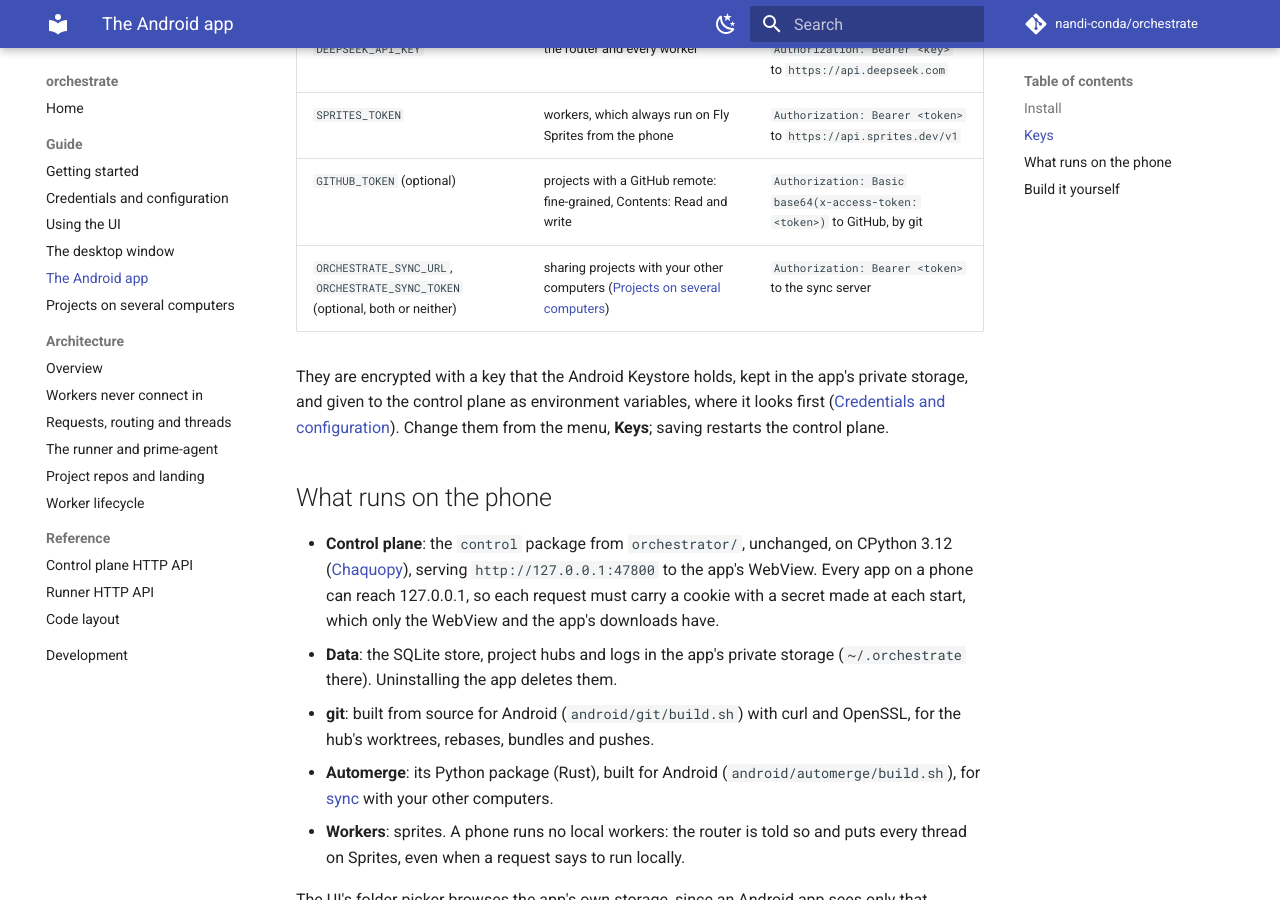
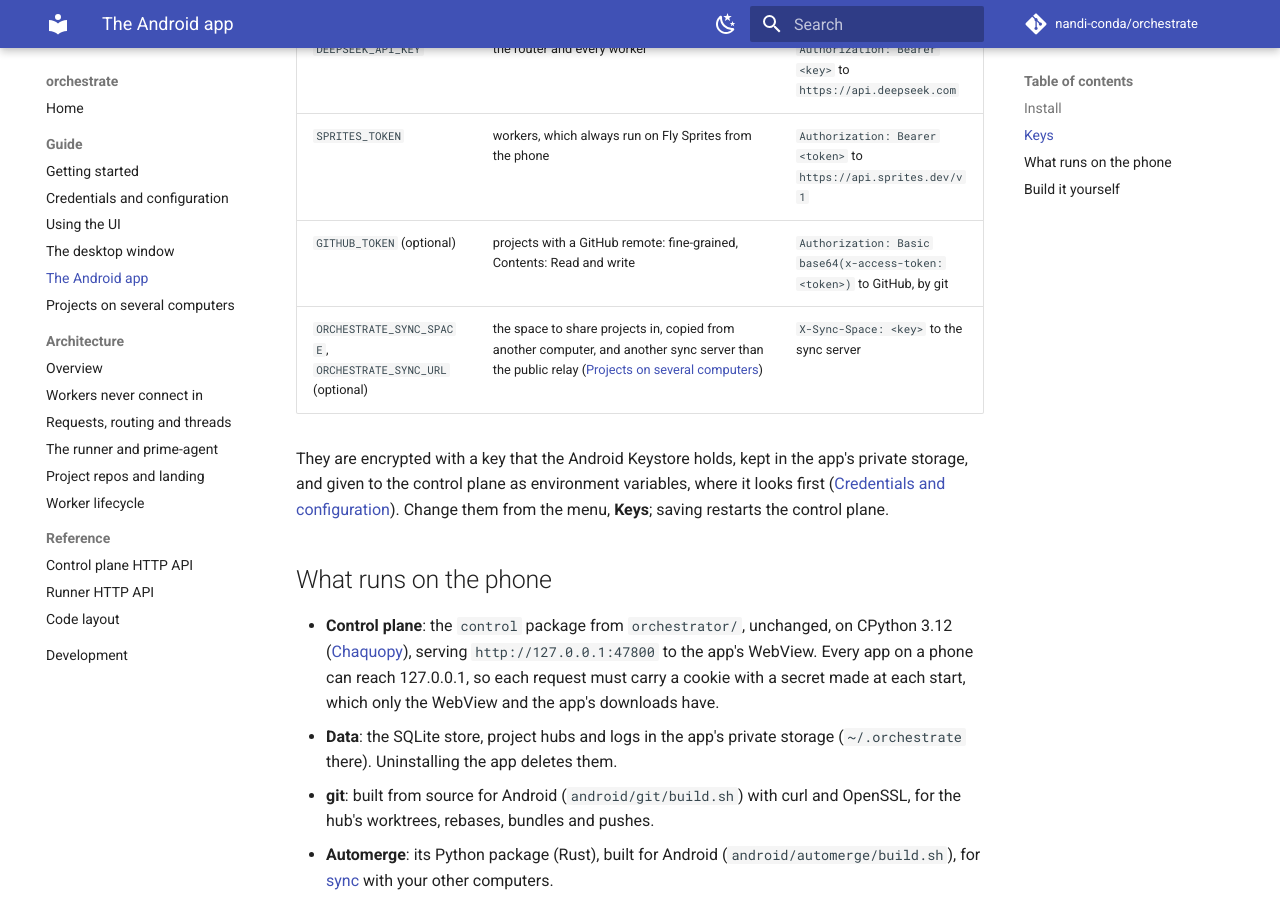
Before and after one commit to nandi-conda/orchestrate, an MkDocs documentation site: the page built from docs/guide/android.md, in a window 1280 px wide and 900 px high, scrolled down 771 px. Built offline with MkDocs 1.6.1 and Material for MkDocs 9.7.7, drawn with Linux system fonts in a browser that asks for light colours; comment, search, counter and statistics services are not loaded.

Commit message:
docs: Android keys name the sync space
Co-Authored-By: Claude Opus 5.5 <noreply@anthropic.com>
Claude-Session: https://claude.ai/code/session_01DPL5hgzHaSCneq86bAe1GE

```diff
--- a/docs/guide/android.md
+++ b/docs/guide/android.md
@@ -31,7 +31,7 @@ On first start the app asks for the control plane's keys:
 | `DEEPSEEK_API_KEY` | the router and every worker | `Authorization: Bearer <key>` to `https://api.deepseek.com` |
 | `SPRITES_TOKEN` | workers, which always run on Fly Sprites from the phone | `Authorization: Bearer <token>` to `https://api.sprites.dev/v1` |
 | `GITHUB_TOKEN` (optional) | projects with a GitHub remote: fine-grained, Contents: Read and write | `Authorization: Basic base64(x-access-token:<token>)` to GitHub, by git |
-| `ORCHESTRATE_SYNC_URL`, `ORCHESTRATE_SYNC_TOKEN` (optional, both or neither) | sharing projects with your other computers ([Projects on several computers](sync.md)) | `Authorization: Bearer <token>` to the sync server |
+| `ORCHESTRATE_SYNC_SPACE`, `ORCHESTRATE_SYNC_URL` (optional) | the space to share projects in, copied from another computer, and another sync server than the public relay ([Projects on several computers](sync.md)) | `X-Sync-Space: <key>` to the sync server |
 
 They are encrypted with a key that the Android Keystore holds, kept in the
 app's private storage, and given to the control plane as environment
```
